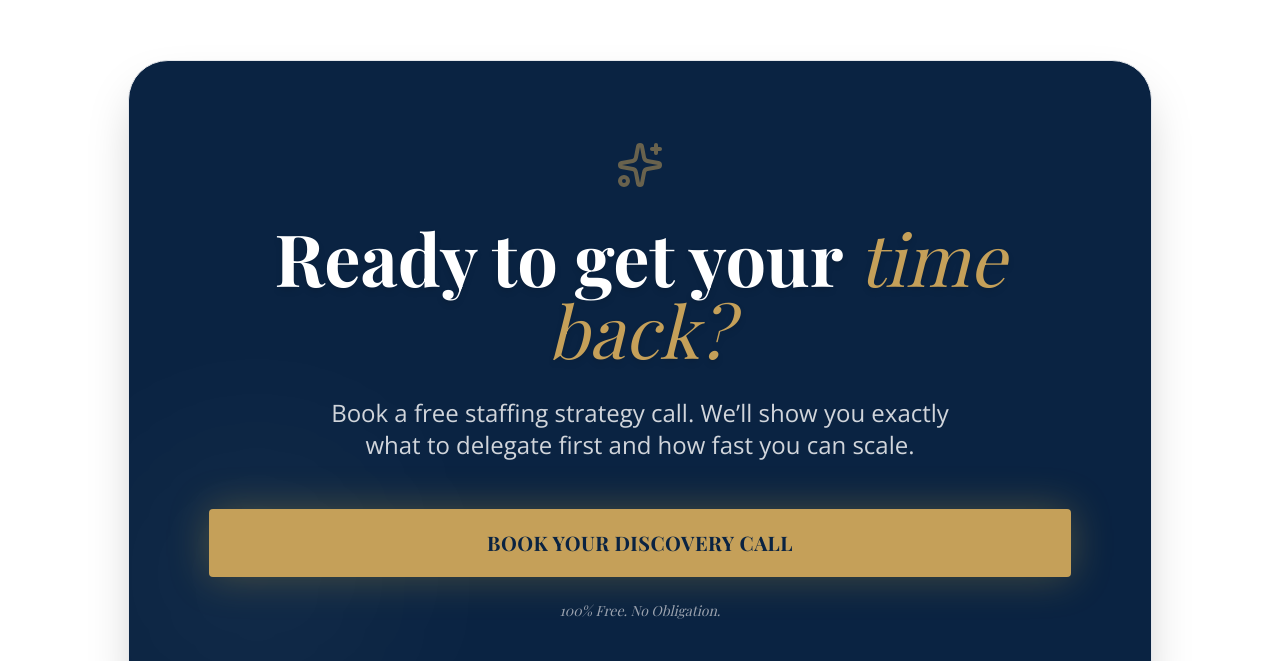
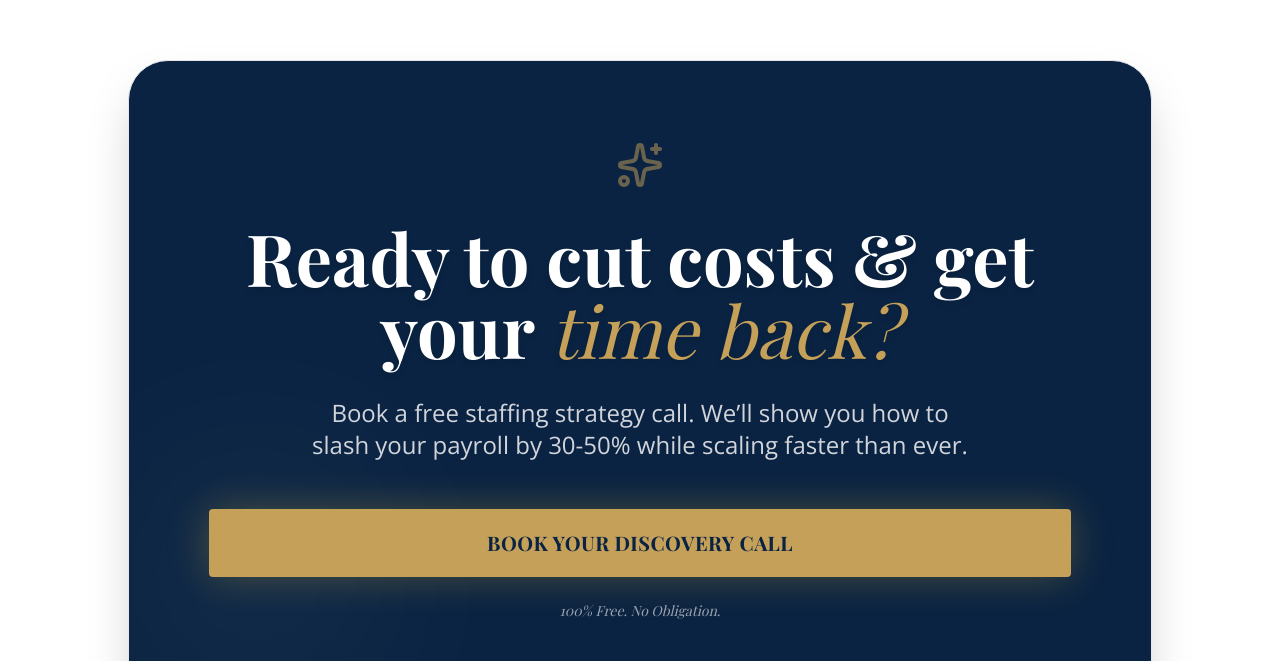
Before and after one commit to christianh0019/five-star-assistants-vsl, a React (Vite) app: page / in a window 1280 px wide. Shown: the part 9358-10019 px from the top of the page. Built offline with nearby package versions, Linux system fonts and the light colour scheme.

Commit message:
Darken process numbers and add cost savings to final CTA

```diff
--- a/components/FinalPush.tsx
+++ b/components/FinalPush.tsx
@@ -20,16 +20,14 @@ const FinalPush: React.FC<FinalPushProps> = ({ onOpenSurvey }) => {
 
           <div className="relative z-10 flex flex-col items-center">
             <Sparkles className="w-12 h-12 text-gold mb-8 animate-pulse" />
-
             <h2 className="font-heading text-4xl md:text-5xl lg:text-7xl font-bold text-white mb-8 leading-tight drop-shadow-md">
-              Ready to get your <br className="hidden md:block" />
-              <span className="italic font-light text-gold">time back?</span>
+              Ready to cut costs & <br className="hidden md:block" />
+              get your <span className="italic font-light text-gold">time back?</span>
             </h2>
 
             <p className="font-body text-xl md:text-2xl text-gray-300 mb-12 max-w-2xl leading-relaxed">
-              Book a free staffing strategy call. We’ll show you exactly what to delegate first and how fast you can scale.
+              Book a free staffing strategy call. We’ll show you how to slash your payroll by 30-50% while scaling faster than ever.
             </p>
-
             <Button
               onClick={onOpenSurvey}
               variant="primary"
--- a/components/ProcessSection.tsx
+++ b/components/ProcessSection.tsx
@@ -51,7 +51,7 @@ const ProcessSection: React.FC = () => {
               <div className="absolute top-0 left-0 w-full h-1.5 bg-gray-100 group-hover:bg-gold transition-colors duration-500"></div>
 
               {/* Faded Background Number */}
-              <div className="absolute -right-4 -bottom-8 font-heading text-[120px] leading-none text-gray-50 group-hover:text-gold/5 transition-colors duration-500 font-bold z-0 pointer-events-none select-none">
+              <div className="absolute -right-4 -bottom-8 font-heading text-[120px] leading-none text-gray-100 group-hover:text-gold/10 transition-colors duration-500 font-bold z-0 pointer-events-none select-none">
                 {item.step}
               </div>
 
```
